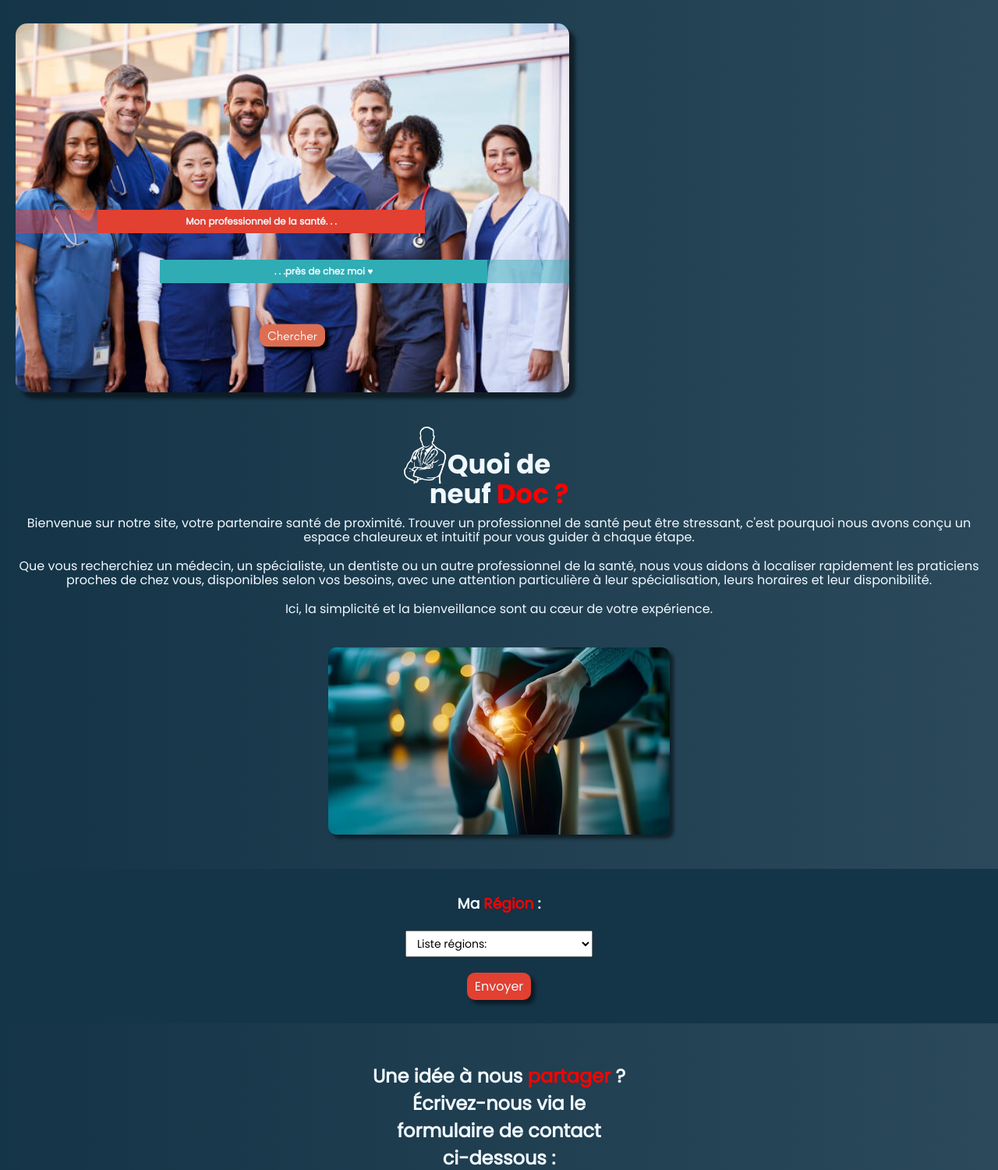
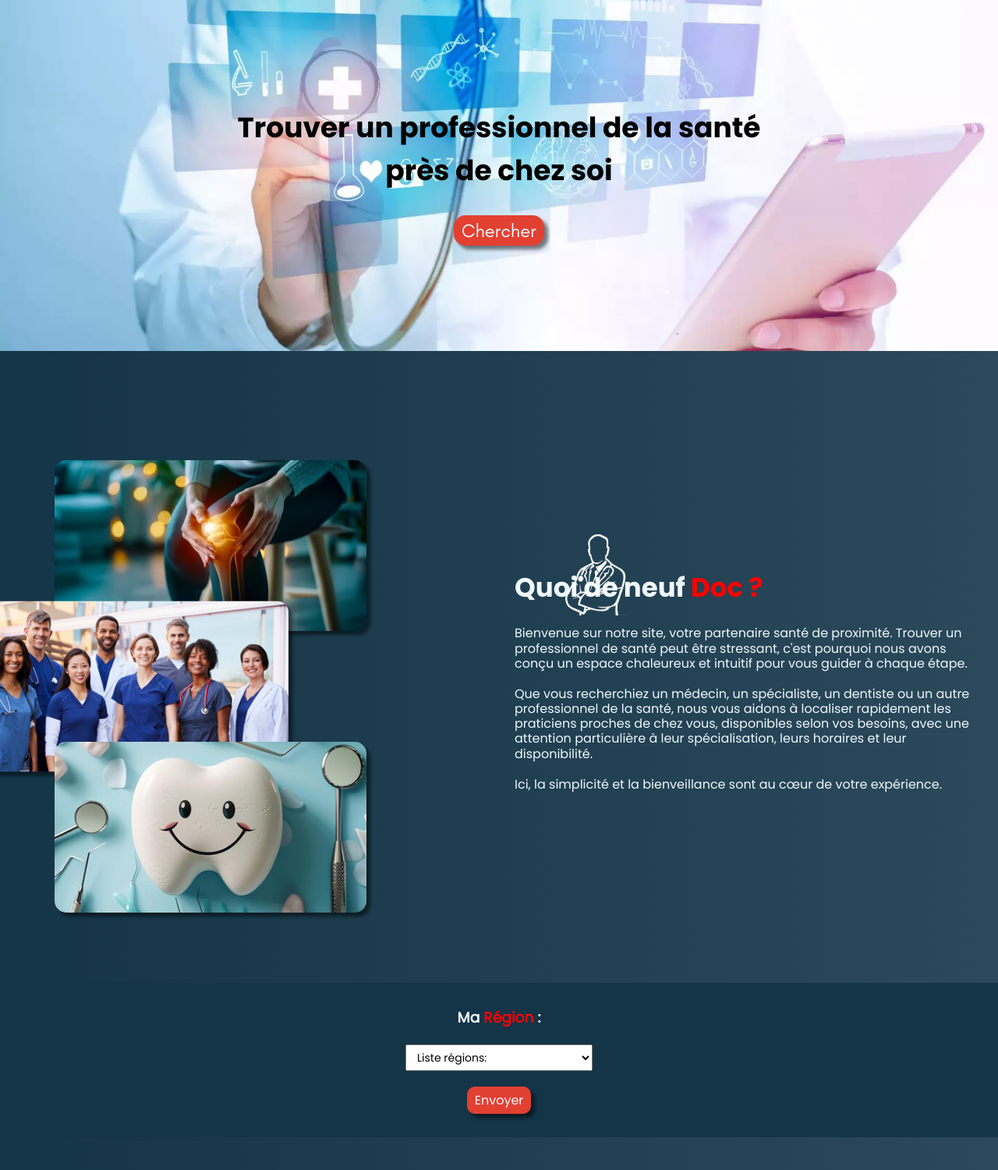
Before and after one commit to yrautcnasdemo/Quoi-de-Neuf-Doc, a PHP site: page / in a window 1280 px wide. Shown: the part 70-1570 px from the top of the page at 78% size. Run offline with PHP 8.4, Linux system fonts and the light colour scheme.

Commit message:
format tablette

```diff
--- /dev/null
+++ b/src/css/responsive.css
@@ -0,0 +1,52 @@
+/*------------------------   RESPONSIVE   ---------------------------*/
+@media (max-width: 750px) {
+    .homepage-intro-L {
+        display: none;
+    }
+    .homepage-gallery {
+        display: none;
+    }
+}
+
+@media (min-width: 750px) {
+    /*HOMEPAGE INTRO*/
+    .homepage-intro {
+        display: none;
+    }
+    /*HOMEPAGE PRESENTATION*/
+    .logo-title {
+        width: 600px;
+    }
+    .logo-doc {
+        width: 80px;
+        top: -50px;
+        left: 65px;
+    }
+    .homepage-presentation h1 {
+        margin-bottom: 20px;
+    }
+    .homepage-presentation p {
+        line-height: 1.2;
+        max-width: 600px;
+    }
+    .homepage-slider {
+        display: none;
+    }
+}
+
+
+@media (min-width: 1200px) {
+    .homepage-presentation {
+        flex-direction: row-reverse;
+        justify-content: center;
+        align-items: center;
+        text-align: start;
+    }
+    .hp-text {
+        align-items: start;
+    }
+    .homepage-presentation p {
+        line-height: 1.2;
+        max-width: 600px;
+    }
+}
--- a/src/css/style.css
+++ b/src/css/style.css
@@ -170,6 +170,45 @@ footer {
     font-family: Teachers;
 }
 
+/* INTRO HOMEPAGE tablette & desktop */
+.homepage-intro-L {
+    display: flex;
+    flex-direction: column;
+    justify-content: center;
+    align-items: center;
+    margin-top: 70px;
+    margin-bottom: 50px;
+    background: url(/assets/images/intro-banner-XL.png);
+    background-size: cover;
+    height: 450px;
+    background-position: center;
+}
+
+.title-display {
+    display: flex;
+    flex-direction: column;
+    justify-content: center;
+    align-items: center;
+    gap: 30px;
+    max-width: 1000px;
+}
+.title-display h2 {
+    text-align: center;
+    font-family: poppins-bold;
+    font-size: 36px;
+}
+.title-display button {
+    text-align: center;
+    border: none;
+    border-radius: 15px;
+    font-family: Teachers;
+    font-size: 24px;
+    color: aliceblue;
+    background-color: #E24031;
+    padding: 5px 10px;
+    filter: drop-shadow(5px 5px 2px rgba(0, 0, 0, 0.493));
+}
+
 
 
 /* PRESENTATION HOMEPAGE */
@@ -181,10 +220,15 @@ footer {
     padding: 40px 20px 40px 20px;
     text-align: center;
 }
-
+.hp-text {
+    display: flex;
+    flex-direction: column;
+    justify-content: center;
+    align-items: center;
+}
 .logo-title {
     position: relative;
-    width: 250px;
+    width: 200px;
 }
 .homepage-presentation h1 {
     font-family: poppins-bold;
@@ -199,6 +243,7 @@ footer {
     position: absolute;
     top: -30px;
     left: 3px;
+    width: 56px;
 }
 
 .homepage-presentation p {
@@ -218,6 +263,37 @@ footer {
     box-shadow: 5px 5px 4px rgba(0, 0, 0, 0.50);
 }
 
+/*PRESENTATION HOMEPAGE tablette & desktop */
+.homepage-gallery {
+    position: relative;
+    height: 580px;
+    width: 600px;
+    margin: 50px;
+}
+.img-gallery1 {
+    position: absolute;
+    top: 0;
+    left: 0;
+    width: 400px;
+    border-radius: 15px;
+    box-shadow: 5px 5px 4px rgba(0, 0, 0, 0.50);
+}
+.img-gallery2 {
+    position: absolute;
+    top: 50%;
+    transform: translate(-25%, -50%);
+    width: 400px;
+    border-radius: 15px;
+    box-shadow: 5px 5px 4px rgba(0, 0, 0, 0.50);
+}
+.img-gallery3 {
+    position: absolute;
+    left: 0;
+    bottom: 0;
+    width: 400px;
+    border-radius: 15px;
+    box-shadow: 5px 5px 4px rgba(0, 0, 0, 0.50);
+}
 
 
 /* SEARCH HOMEPAGE */
--- a/src/index.php
+++ b/src/index.php
@@ -4,6 +4,7 @@
     <meta charset="UTF-8">
     <meta name="viewport" content="width=device-width, initial-scale=1.0">
     <link rel="stylesheet" href="css/style.css">
+    <link rel="stylesheet" href="css/responsive.css">
     <link rel="stylesheet" href="css/fonts.css">
     <title>Quoi de neuf Doc ?</title>
 </head>
@@ -33,19 +34,35 @@
                 <button>Chercher</button>
             </section>
 
+            <!-- Format L-XL -->
+            <section class="homepage-intro-L">
+                    <div class="title-display">
+                        <h2>Trouver un professionnel de la santé <br> près de chez soi</h2>
+                        <button>Chercher</button>
+                    </div>
+            </section>
+
 
             <!-- /* PRESENTATION HOMEPAGE */ -->
             <section class="homepage-presentation">
-                <div class="logo-title">
-                    <h1>Quoi de <br> neuf <span class="red-span">Doc ?</span></h1>
-                    <img class="logo-doc" src="assets/images/logo/medecin-simple2.png" width="56px" alt="logo-doctor">
+                <div class="hp-text">
+                    <div class="logo-title">
+                        <h1>Quoi de neuf <span class="red-span">Doc ?</span></h1>
+                        <img class="logo-doc" src="assets/images/logo/medecin-simple2.png" alt="logo-doctor">
+                    </div>
+                    <p>Bienvenue sur notre site, votre partenaire santé de proximité. Trouver un professionnel de santé peut être stressant, c'est pourquoi nous avons conçu un espace chaleureux et intuitif pour vous guider à chaque étape.</p>
+                    <p>Que vous recherchiez un médecin, un spécialiste, un dentiste ou un autre professionnel de la santé, nous vous aidons à localiser rapidement les praticiens proches de chez vous, disponibles selon vos besoins, avec une attention particulière à leur spécialisation, leurs horaires et leur disponibilité.</p>
+                    <p>Ici, la simplicité et la bienveillance sont au cœur de votre expérience.</p>
                 </div>
-                <p>Bienvenue sur notre site, votre partenaire santé de proximité. Trouver un professionnel de santé peut être stressant, c'est pourquoi nous avons conçu un espace chaleureux et intuitif pour vous guider à chaque étape.</p>
-                <p>Que vous recherchiez un médecin, un spécialiste, un dentiste ou un autre professionnel de la santé, nous vous aidons à localiser rapidement les praticiens proches de chez vous, disponibles selon vos besoins, avec une attention particulière à leur spécialisation, leurs horaires et leur disponibilité.</p>
-                <p>Ici, la simplicité et la bienveillance sont au cœur de votre expérience.</p>
 
                 <div class="homepage-slider">
                     <img src="assets/images/slider1.jpg" alt="img1-slider-genoux">
+                </div>
+                <!-- Format L-XL -->
+                <div class="homepage-gallery">
+                    <img class="img-gallery1" src="assets/images/slider1.jpg" alt="img1-slider-genoux">
+                    <img class="img-gallery2" src="assets/images/slider4.png" alt="img1-slider-genoux">
+                    <img class="img-gallery3" src="assets/images/slider2-b.png" alt="img1-slider-genoux">
                 </div>
             </section>
         </article>
```
Also changed, not shown: src/assets/images/intro-banner-L.webp (renamed from src/assets/images/98524985.webp), src/assets/images/intro-banner-Large.png (added), src/assets/images/intro-banner-XL.png (added), src/assets/images/slider2-b.png (added), src/assets/images/slider3-b.png (added), src/assets/images/slider4.png (added).
